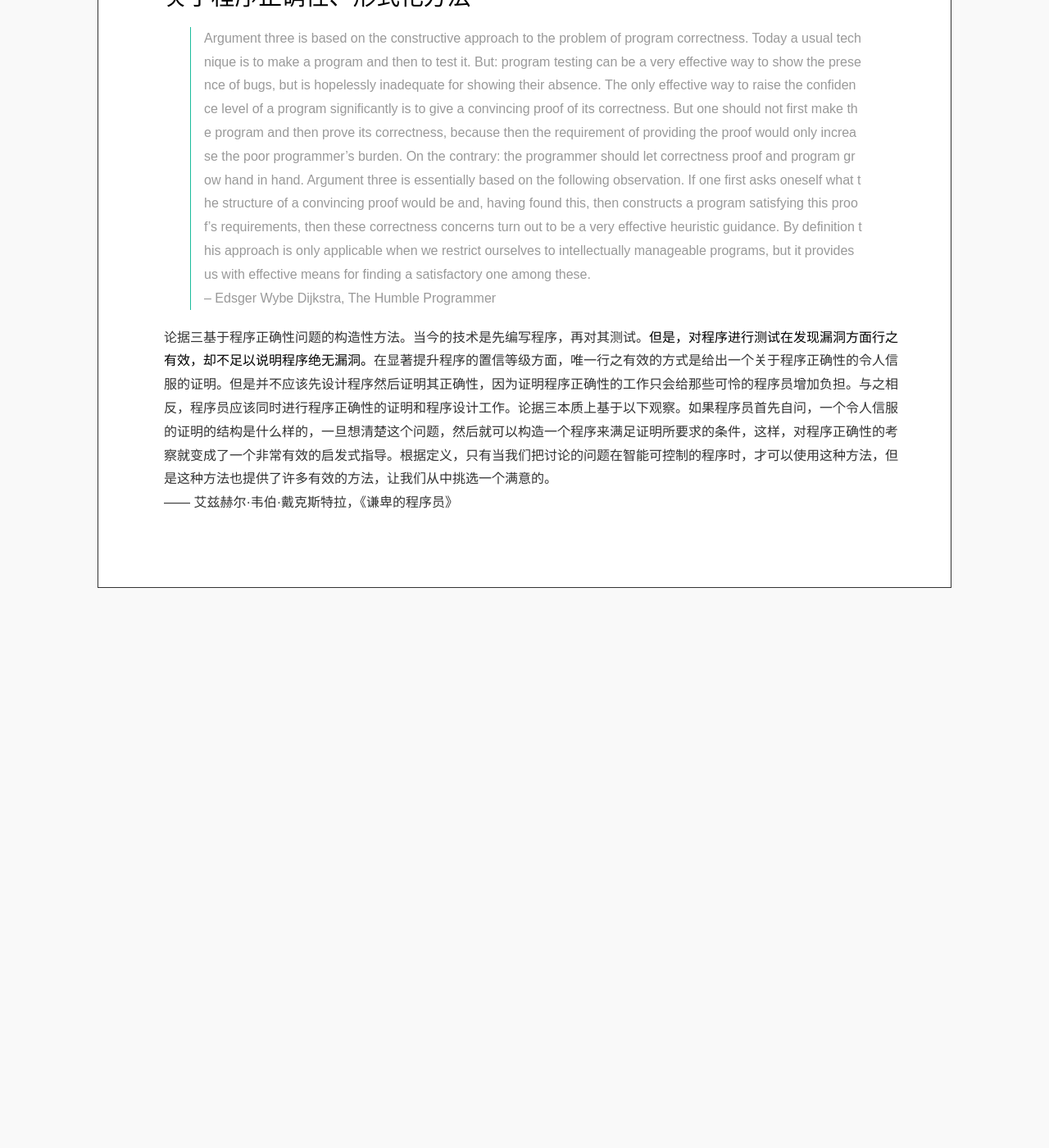
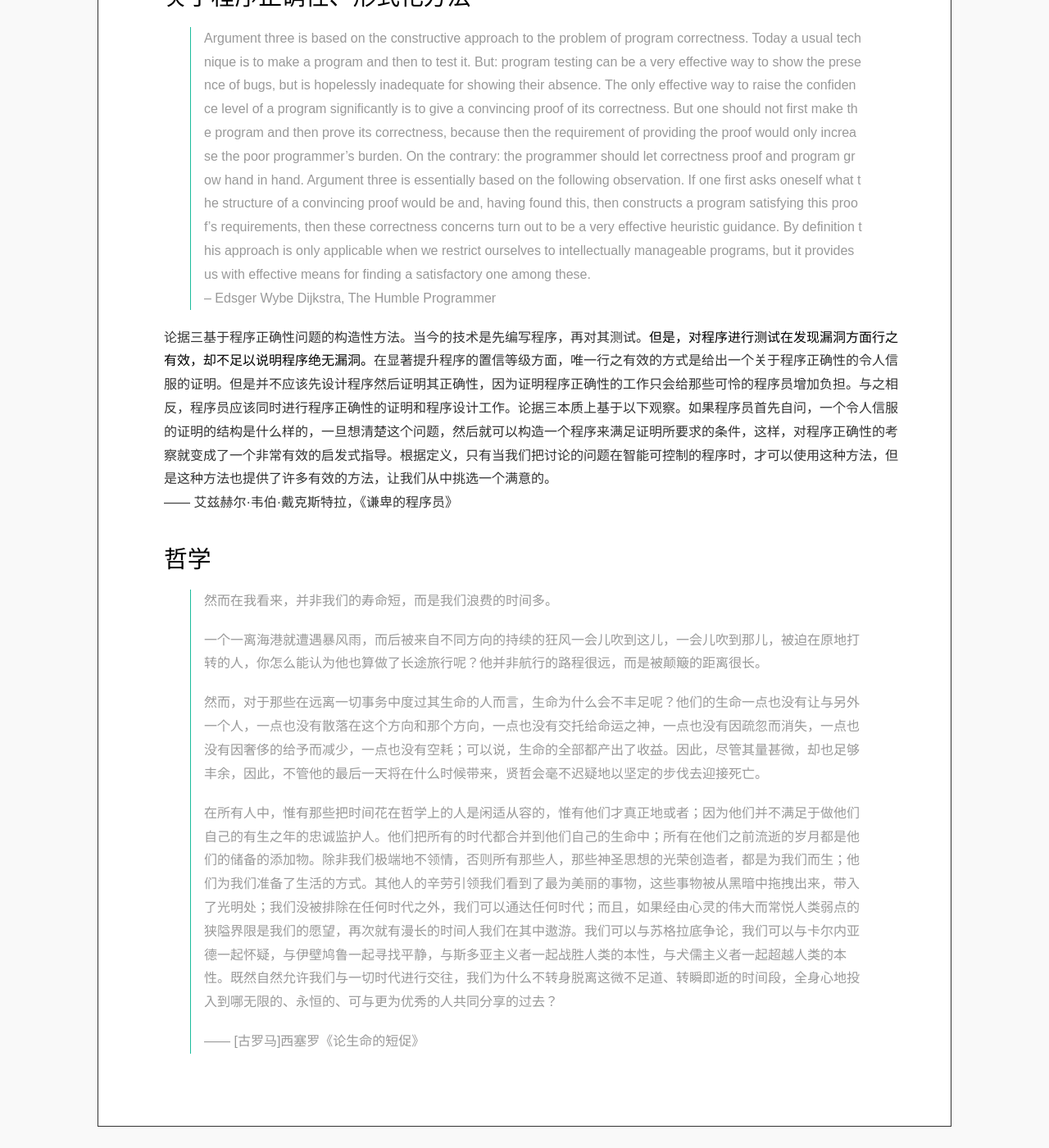
Before and after one commit to DeathKing/deathking.github.io, a Jekyll site: the page built from _posts/2016-03-18-classic-quote.md, in a window 1280 px wide and 1400 px high, scrolled down 391 px. Shown: the whole window at 82% size. Built offline with Jekyll 4.4.1, drawn with Linux system fonts in a browser that asks for light colours; Markdown is read by kramdown in place of the engine named in the settings; comment, search, counter and statistics services are not loaded; before the commit the page ends 1134 px from its top, so only the background shows below that.

Commit message:
添加了几句名言

```diff
--- a/_posts/2016-03-18-classic-quote.md
+++ b/_posts/2016-03-18-classic-quote.md
@@ -23,3 +23,15 @@ disqus: y
 
 论据三基于程序正确性问题的构造性方法。当今的技术是先编写程序，再对其测试。**但是，对程序进行测试在发现漏洞方面行之有效，却不足以说明程序绝无漏洞。**在显著提升程序的置信等级方面，唯一行之有效的方式是给出一个关于程序正确性的令人信服的证明。但是并不应该先设计程序然后证明其正确性，因为证明程序正确性的工作只会给那些可怜的程序员增加负担。与之相反，程序员应该同时进行程序正确性的证明和程序设计工作。论据三本质上基于以下观察。如果程序员首先自问，一个令人信服的证明的结构是什么样的，一旦想清楚这个问题，然后就可以构造一个程序来满足证明所要求的条件，这样，对程序正确性的考察就变成了一个非常有效的启发式指导。根据定义，只有当我们把讨论的问题在智能可控制的程序时，才可以使用这种方法，但是这种方法也提供了许多有效的方法，让我们从中挑选一个满意的。
 —— 艾兹赫尔·韦伯·戴克斯特拉，《谦卑的程序员》
+
+## 哲学
+
+> 然而在我看来，并非我们的寿命短，而是我们浪费的时间多。
+>
+> 一个一离海港就遭遇暴风雨，而后被来自不同方向的持续的狂风一会儿吹到这儿，一会儿吹到那儿，被迫在原地打转的人，你怎么能认为他也算做了长途旅行呢？他并非航行的路程很远，而是被颠簸的距离很长。
+>
+> 然而，对于那些在远离一切事务中度过其生命的人而言，生命为什么会不丰足呢？他们的生命一点也没有让与另外一个人，一点也没有散落在这个方向和那个方向，一点也没有交托给命运之神，一点也没有因疏忽而消失，一点也没有因奢侈的给予而减少，一点也没有空耗；可以说，生命的全部都产出了收益。因此，尽管其量甚微，却也足够丰余，因此，不管他的最后一天将在什么时候带来，贤哲会毫不迟疑地以坚定的步伐去迎接死亡。
+>
+> 在所有人中，惟有那些把时间花在哲学上的人是闲适从容的，惟有他们才真正地或者；因为他们并不满足于做他们自己的有生之年的忠诚监护人。他们把所有的时代都合并到他们自己的生命中；所有在他们之前流逝的岁月都是他们的储备的添加物。除非我们极端地不领情，否则所有那些人，那些神圣思想的光荣创造者，都是为我们而生；他们为我们准备了生活的方式。其他人的辛劳引领我们看到了最为美丽的事物，这些事物被从黑暗中拖拽出来，带入了光明处；我们没被排除在任何时代之外，我们可以通达任何时代；而且，如果经由心灵的伟大而常悦人类弱点的狭隘界限是我们的愿望，再次就有漫长的时间人我们在其中遨游。我们可以与苏格拉底争论，我们可以与卡尔内亚德一起怀疑，与伊壁鸠鲁一起寻找平静，与斯多亚主义者一起战胜人类的本性，与犬儒主义者一起超越人类的本性。既然自然允许我们与一切时代进行交往，我们为什么不转身脱离这微不足道、转瞬即逝的时间段，全身心地投入到哪无限的、永恒的、可与更为优秀的人共同分享的过去？
+>
+> —— [古罗马]西塞罗《论生命的短促》
```
Also changed, not shown: 1 other file.
